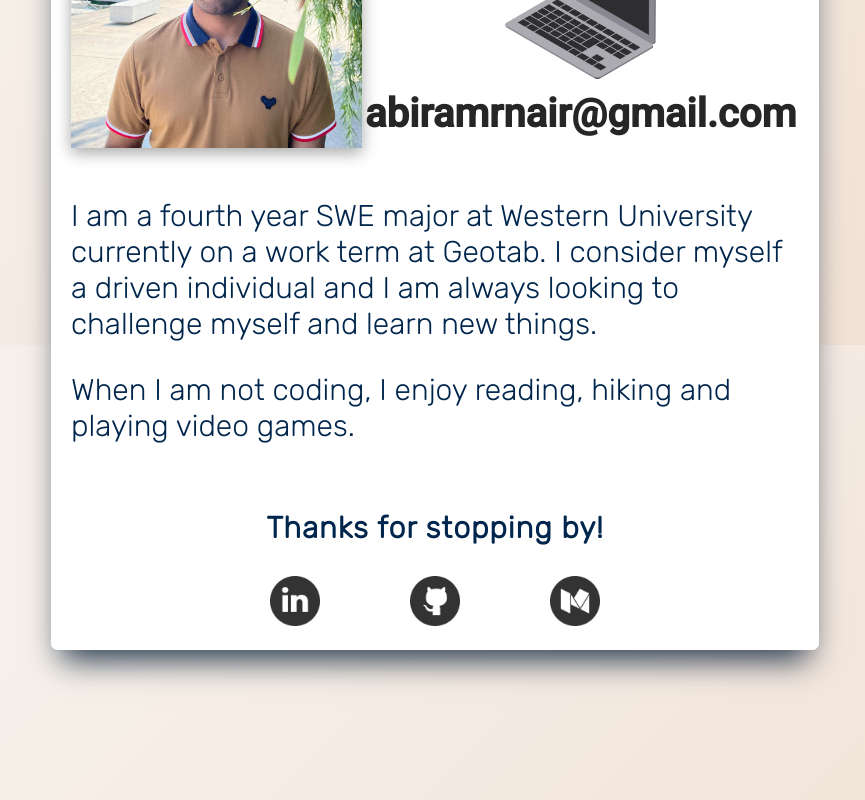
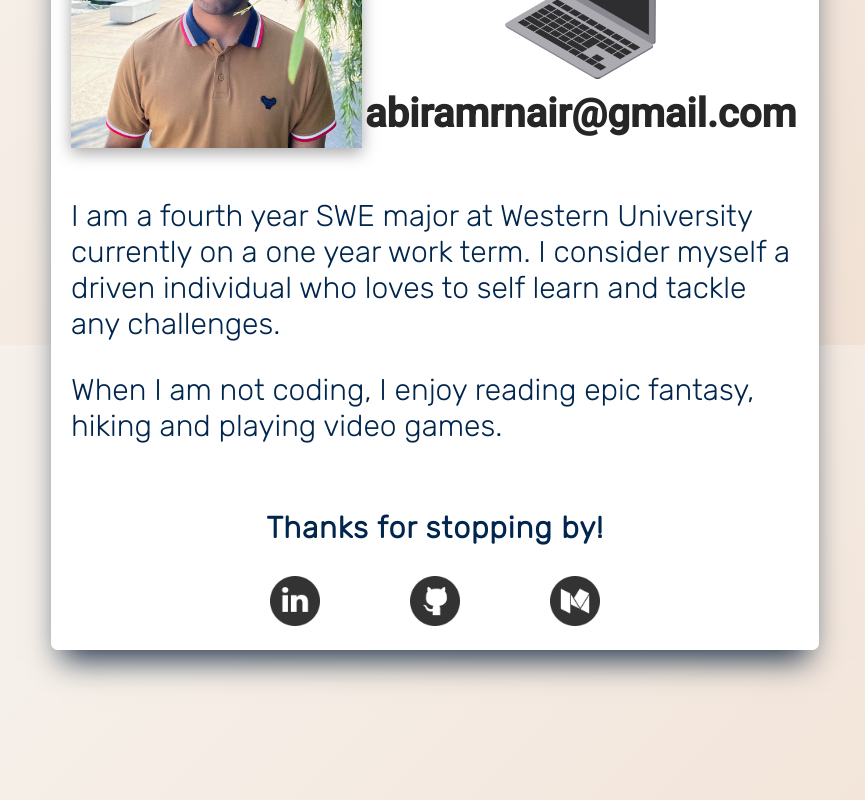
Before and after one commit to abiramrnair/abiram-nair, a React (Create React App) app: page / in a window 1280 px wide. Shown: the part 2855-3655 px from the top of the page, without its empty margins (205-1070 px from the left). Built offline with nearby package versions, Linux system fonts and the light colour scheme.

Commit message:
Change #14

```diff
--- a/src/components/about/About.js
+++ b/src/components/about/About.js
@@ -26,11 +26,11 @@ function About() {
                             <div className="about-me-information-one-text">
                             <p className="about-me-information">
                                 I am a fourth year SWE major at Western
-                                University currently on a work term at Geotab. I consider myself a driven individual and
-                                I am always looking to challenge myself and learn new things.
+                                University currently on a one year work term. I consider myself a driven individual
+                                who loves to self learn and tackle any challenges.
                             </p>
                             <p className="about-me-information">
-                                When I am not coding, I enjoy reading, hiking and playing video games.
+                                When I am not coding, I enjoy reading epic fantasy, hiking and playing video games.
                             </p>
                             <br></br>
                             </div>
--- a/src/components/about/about.css
+++ b/src/components/about/about.css
@@ -113,6 +113,21 @@
     margin-bottom: 10px;
 }
 
+.hero-icons-container.about-icons {
+    margin-top: 30px;
+    width: 100%;
+}
+
+.hero-icon.about-icon {
+    height: auto;
+    width: 40px;
+}
+
+.about-me-information-socials {
+    display: flex;
+    justify-content: center;
+}
+
 @media only screen and (min-width: 768px) {
     #aboutsection {
         display: flex;
@@ -159,6 +174,11 @@
     }
     #thank-you-text {
         font-size: 30px;
+    }
+
+    .hero-icon.about-icon {
+        height: auto;
+        width: 60px;
     }
 }
 
```
